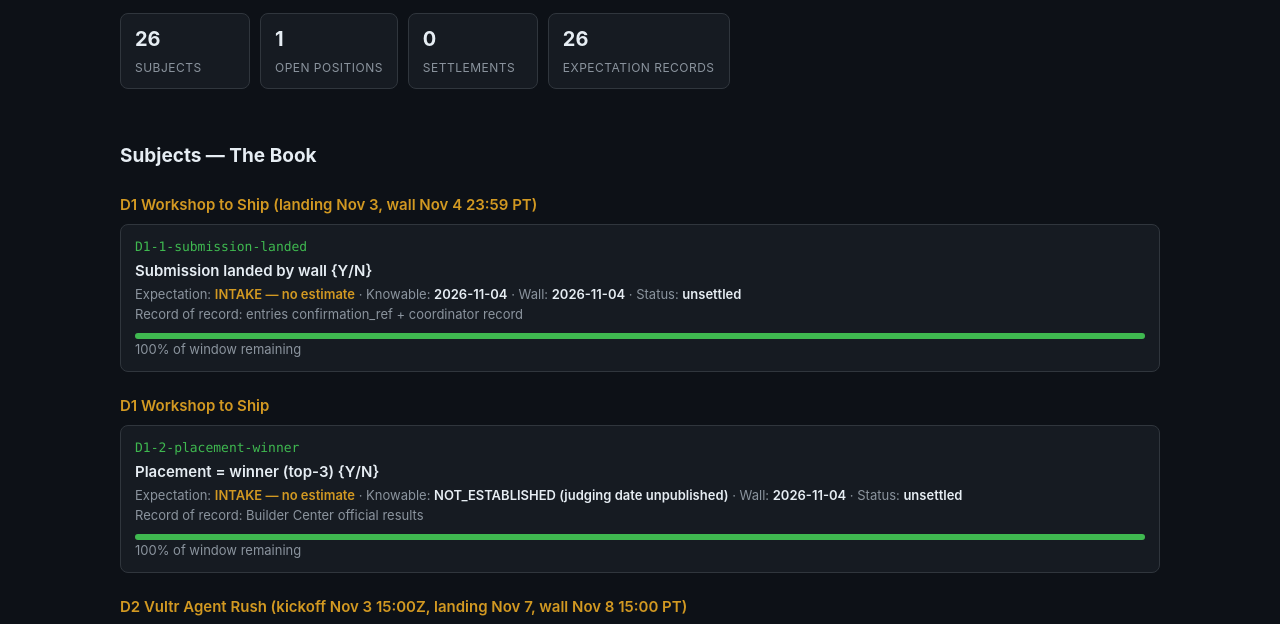
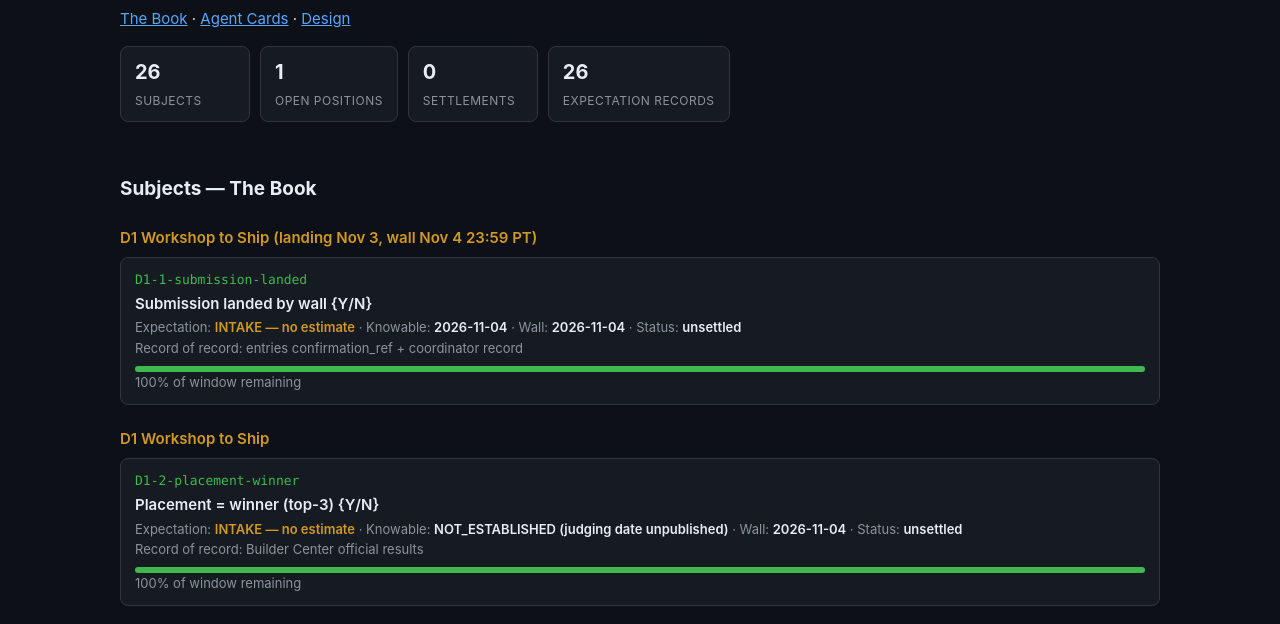
Before and after one commit to timerloggedout-spec/moneyball, a plain HTML site: page index.html in a window 1280 px wide. Shown: the part 125-749 px from the top of the page. Drawn offline with Linux system fonts and the light colour scheme.

Commit message:
v2 Actu4ry lane A (cards-first): index.html

```diff
--- a/index.html
+++ b/index.html
@@ -29,6 +29,7 @@
 <header>
   <h1>MoneyBall</h1>
   <div class="sub">Speculator markets over fleet outcomes — the public face of The Book. Paper/test points only; every value on this page renders verbatim from the book feed. ∅ entry path from this surface.</div>
+  <nav style="margin:10px 0"><a href="index.html">The Book</a> · <a href="cards.html">Agent Cards</a> · <a href="https://github.com/timerloggedout-spec/moneyball/blob/main/docs/DESIGN.md">Design</a></nav>
   <div class="strip" id="strip"></div>
 </header>
 <main>
```
